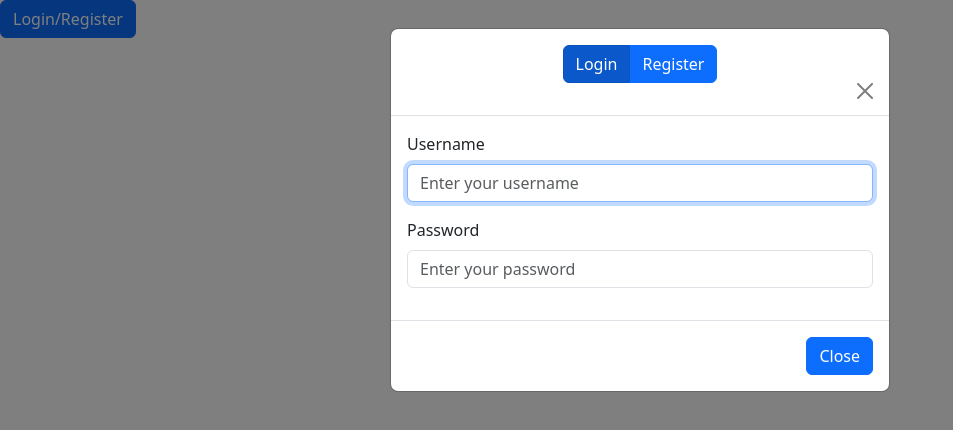
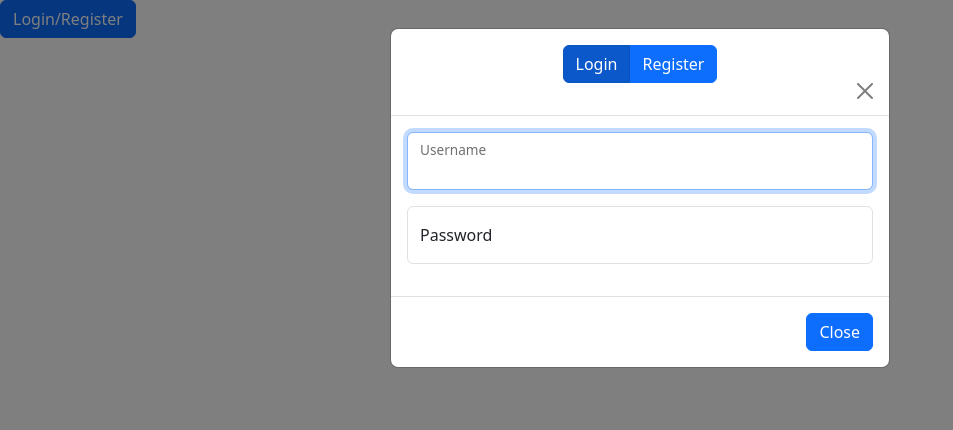
Before and after one commit to vasiliosnicholas/Agility, a React (Vite) app in the folder frontend/: page / in a window 1280 px wide. Both pictures are taken after a click on the button "Login/Register". Shown: the top 430 px of the page, without its empty margins (0-953 px from the left). Built offline with nearby package versions, Linux system fonts and the light colour scheme.

Commit message:
Switch to floating labels

```diff
--- a/frontend/src/components/authentication/Login.jsx
+++ b/frontend/src/components/authentication/Login.jsx
@@ -1,17 +1,15 @@
 import { useState } from "react";
-import { Form } from "react-bootstrap";
+import { Form, FloatingLabel } from "react-bootstrap";
 
 export default function Login() {
   return (
     <Form>
-      <Form.Group className="mb-3" controlId="username">
-        <Form.Label>Username</Form.Label>
-        <Form.Control type="text" placeholder="Enter your username" autoFocus />
-      </Form.Group>
-      <Form.Group className="mb-3" controlId="password">
-        <Form.Label>Password</Form.Label>
-        <Form.Control type="password" placeholder="Enter your password"/>
-      </Form.Group>
+      <FloatingLabel className="mb-3" controlId="username" label="Username">
+        <Form.Control type="text" placeholder="Username" autoFocus />
+      </FloatingLabel>
+      <FloatingLabel className="mb-3" controlId="password" label="Password">
+        <Form.Control type="password" placeholder="Password" />
+      </FloatingLabel>
     </Form>
   );
 }
--- a/frontend/src/components/authentication/Register.jsx
+++ b/frontend/src/components/authentication/Register.jsx
@@ -1,25 +1,26 @@
 import { useState } from "react";
-import { Form } from "react-bootstrap";
+import { Form, FloatingLabel } from "react-bootstrap";
 
 export default function Register() {
   return (
     <Form>
-      <Form.Group className="mb-3" controlId="email">
-        <Form.Label>Email Address</Form.Label>
-        <Form.Control type="email" placeholder="name@example.com" autoFocus/>
-      </Form.Group>
-      <Form.Group className="mb-3" controlId="username">
-        <Form.Label>Username</Form.Label>
+      <FloatingLabel className="mb-3" controlId="email" label="Email Address">
+        <Form.Control type="email" placeholder="name@example.com" autoFocus />
+      </FloatingLabel>
+
+      <FloatingLabel className="mb-3" controlId="username" label="Username">
         <Form.Control type="text" placeholder="Enter a username" />
-      </Form.Group>
-      <Form.Group className="mb-3" controlId="password">
-        <Form.Label>Password</Form.Label>
+      </FloatingLabel>
+      <FloatingLabel className="mb-3" controlId="password" label="Password">
         <Form.Control type="password" placeholder="Enter a password" />
-      </Form.Group>
-      <Form.Group className="mb-3" controlId="password-check">
-        <Form.Label>Confirm Password</Form.Label>
-        <Form.Control type="password" placeholder="Re-enter your password"/>
-      </Form.Group>
+      </FloatingLabel>
+      <FloatingLabel
+        className="mb-3"
+        controlId="password-confirm"
+        label="Confirm Password"
+      >
+        <Form.Control type="password" placeholder="Re-enter your password" />
+      </FloatingLabel>
     </Form>
   );
 }
```
